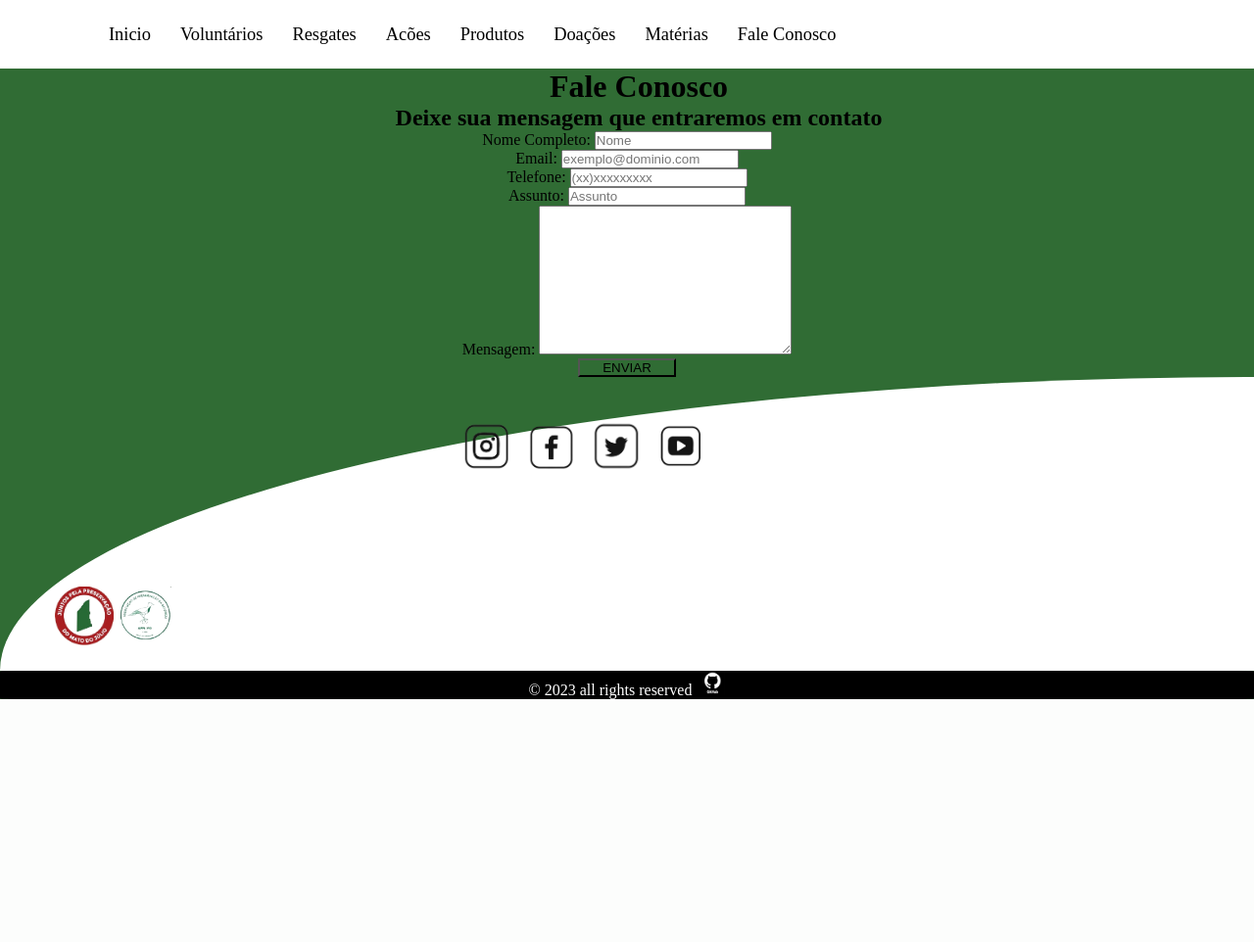
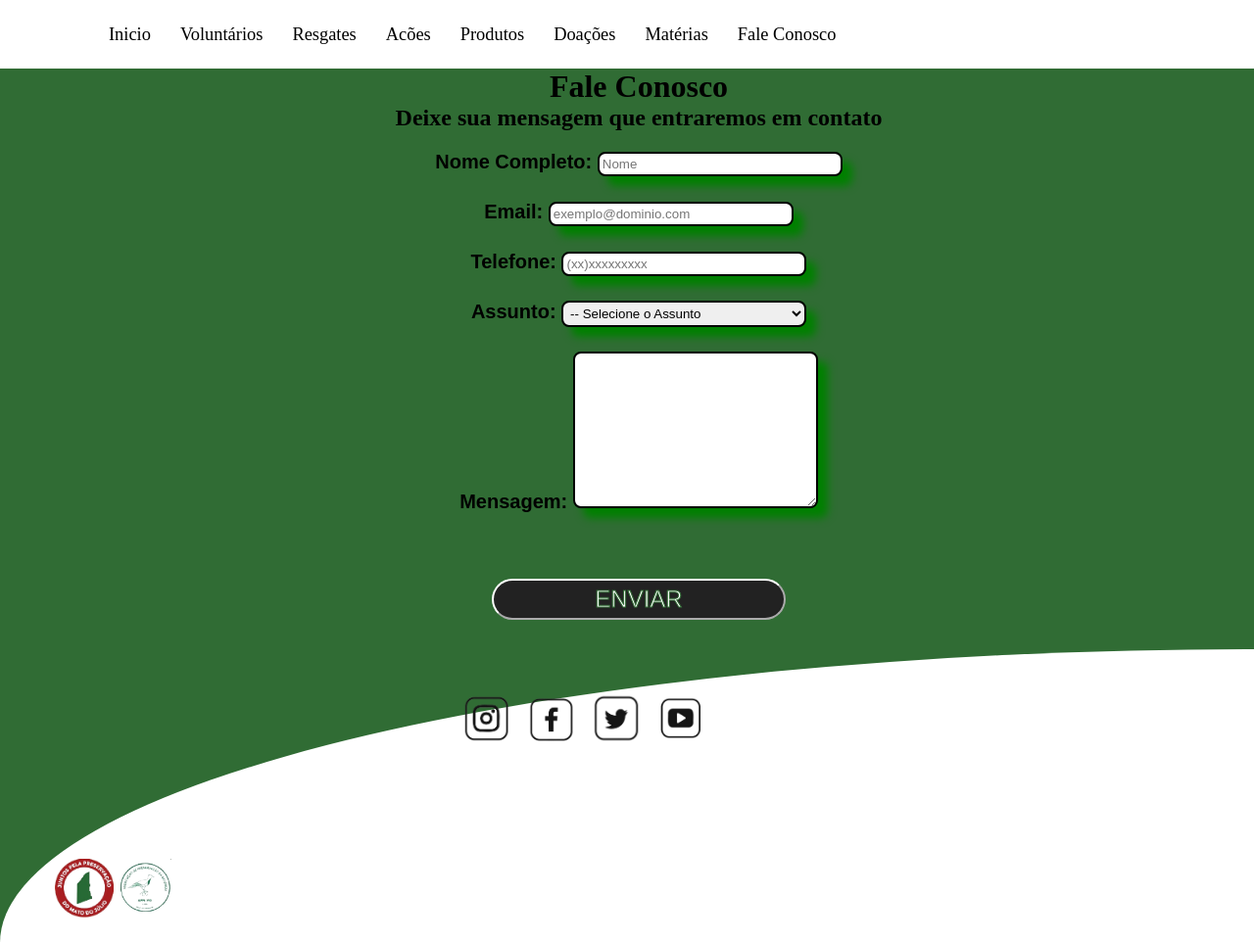
Before and after one commit to CassianoElias/PROJETO_INTEGRADOR_MATO_DO_JULIO, a PHP site: page /paginas_php/fale-conosco.php in a window 1280 px wide. Shown: the part 349-1311 px from the top of the page at 98% size. Before the commit the page ends 1063 px from the top, so only its background shows below. Run offline with PHP 8.4, Linux system fonts and the light colour scheme; some web fonts are replaced.

Commit message:
terminando

```diff
--- a/css/fale-conosco.css
+++ b/css/fale-conosco.css
@@ -4,16 +4,19 @@
     --font-subtitle: 'Roboto', sans-serif;
     --font-subpage: 'Permanent Marker', sans-serif;
 }
+
 *{
     margin: 0;
     padding: 0;
     box-sizing: border-box;
 }
+
 body{
     width: 100%;
     height: auto;
     background-color: var(--background-verde);
 }
+
 header{
     background-size: 100% 80%;
     background-position: top 100% ;
@@ -23,10 +26,12 @@ header{
     width: 100%;
     height: 350px;
 }
+
 #txtheader{
     text-align: center;
     color: white;
 }
+
 #title{
     font-family: var(--font-title);
     font-size: 80px;
@@ -37,21 +42,123 @@ header{
     font-size: 20px;
     font-family: var(--font-subtitle);
 }
+/*  css formulario */
 #formulario{
     display: block;
 }
+
 form{
     text-align: center;
     text-indent: 3rch;
 
 }
+
+fieldset{
+    text-align: center;
+    height: auto;
+    border: 0;
+    font-family: Arial, Helvetica, sans-serif;
+    font-size: 20px;
+    font-weight: bold;
+    padding: 10px;
+}
+.info{
+    background-color: white;
+    width: 50%;
+    margin-left: 25%;
+    border: solid black;
+    border-top-right-radius: 80px;
+    border-bottom-right-radius: 80px;
+    border-top-left-radius: 80px;
+    border-bottom-left-radius: 80px;
+}
+.dados{
+    margin-bottom: 5px;
+    color: #666;
+    display: block;
+}
+.dados input[type="text"],
+.dados input[type="email"],
+.dados input[type="tel"],
+.dados select,
+.dados textarea{
+    padding: 3px;
+    border: 2px solid black;
+    box-shadow: 10px 10px 8px green;
+    border-radius: 8px;
+}
+#ddd{
+    width: 50px;
+}
+#celular{
+    width: 225px;
+}
+.dados input[type="text"],
+.dados input[type="email"],
+.dados input[type="password"],
+.dados select,
+.dados textarea{
+    width: 250px;
+}
+
+.dados input:focus,
+.dados select:focus,
+.dados textarea:focus{
+    background-color: #888;
+    outline: none;
+}
+.dados{
+    color: black;
+}
+.dados:hover{
+    transform: scale(105%);
+}
+.area-botao{
+    padding-top: 5%;
+}
 #botaoform{
     width: 100px;
+    height: 50px;
+    text-transform: uppercase;
+    background-color: #306c34;
+    border-color: white;
+    box-shadow: black;
+    width: 300px;
     height: auto;
-    text-transform: uppercase;
-    color: black;
-    background-color: #306c34;
-    border-color: black;
-    box-shadow: #306c34;
+    cursor: pointer;
+    font-size: 24px;
+    background-color: #222;
+    border-radius:  50px;
+    margin-bottom: 10px;
+    color: white;
+    padding: 5px 7px;
+    -webkit-text-stroke-width: 1px;
+    -webkit-text-stroke-color: #306c34;
 
 }
+
+#botaoform:hover{
+    background-color: black;
+    transform: scale(105%);
+
+}
+select{
+    cursor: pointer;
+}
+
+@media (max-width: 920px){
+    #txtform{
+        text-align: center;
+    }
+    fieldset{
+        text-align: center;
+    }
+    #echo1{
+        line-height: 1.5rem;
+        font-weight: bold;
+        background-color: white;
+        width: 20%;
+        border-radius: 10%;
+        text-align: center;
+    }
+}
--- a/css/menu.css
+++ b/css/menu.css
@@ -28,6 +28,10 @@
 }
 .mobile-menu{
     display: none;
+}
+li :hover{
+    background-color: var(--background-verde);
+    border-radius: 5px;
 }
 @media screen and (max-width:920px) {
     .nav-bar{
@@ -69,5 +73,6 @@
     }
     li :hover{
         background-color: var(--background-verde);
+        border-radius: 5px;
     }
 }
--- a/paginas_php/fale-conosco.php
+++ b/paginas_php/fale-conosco.php
@@ -64,22 +64,52 @@
         <form action="../script_php/processa.php" method="post"><!--ENVIAR PARA O ARQUIVO dados.php method="post"-->
                 <h1>Fale Conosco</h1>
                 <h2>Deixe sua mensagem que entraremos em contato</h2>
-            <label>Nome Completo:
+            <fieldset>
+                    <fieldset class="bloco">
+                        <div class="dados">
+                        <label>Nome Completo: </label>
+                        <label>
                             <input type="text" name="nome" placeholder="Nome" maxlength="55" minlength="3" required>
-            </label><br>
-            <label>Email:
+                    </label>
+                        </div>
+                    </fieldset>
+                    <fieldset class="bloco">
+                        <div class="dados">
+                        <label>Email: </label>
                         <input type="email" name="email" placeholder="exemplo@dominio.com" maxlength="55" minlength="10" required>
-            </label><br>
-            <label>Telefone:
+                    </label>
+                        </div>
+                    </fieldset>
+                    <fieldset class="bloco">
+                        <div class="dados">
+                        <label>Telefone: </label>
                         <input type="text" name="telefone" placeholder="(xx)xxxxxxxxx" maxlength="11" minlength="11" required>
-            </label><br>
-            <label>Assunto:
-                <input type="text" name="assunto" placeholder="Assunto" maxlength="55" min="4" required>
-            </label><br>
+                    </label>
+                        </div>
+                    </fieldset>
+                    <fieldset class="bloco">
+                        <div class="dados">
+                        <label>Assunto: </label>
+                        <select name="assunto" id="assunto" required>
+                                <option selected="" value="">-- Selecione o Assunto </option>
+                                <option value="Duvidas">Duvidas</option>
+                                <option value="Sugestao">Sugestões</option>
+                                <option value="Denuncia">Denuncia</option>
+                        </select>
+                    </label>
+                        </div>
+                    </fieldset>
+                    <fieldset class="bloco">
+                        <div class="dados">
                         <label>Mensagem:
                         <textarea name="msg" id="msg" cols="30" rows="10" required></textarea>
-            </label><br>
-            <input type="submit" value="enviar" name="enviar" id="botaoform">
+                    </label>
+                    </div>
+                    <div class="area-botao">
+                    <input type="submit" value="ENVIAR" name="enviar" id="botaoform">
+                    </div>
+                    </fieldset>
+            </fieldset>
         </form>
     </div>
 
--- a/paginas_php/login.php
+++ b/paginas_php/login.php
@@ -53,6 +53,7 @@
             <div class="criarConta">
                 <span><a href="cadastroAdm.php"> Crie uma conta!</a></span>
             </div>
+            <a id="botao-back" href="../index.php">Retornar</a>
 
         </form>
 
```
Also changed, not shown: css/index.css (+26 -4 lines), css/login.css (+12 -0 lines), index.php (+6 -1 lines). Lines whose indentation alone changed are shown as unchanged.
